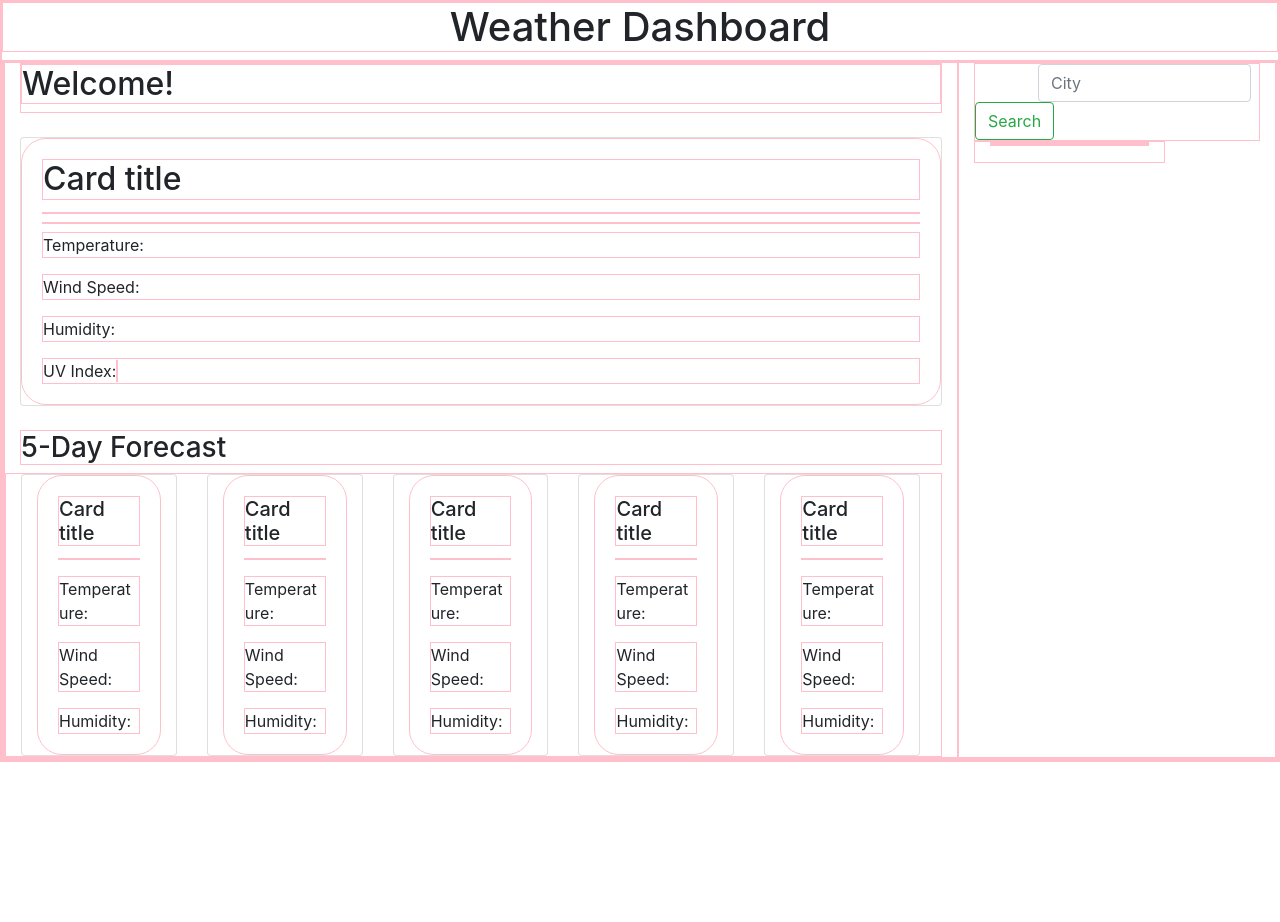
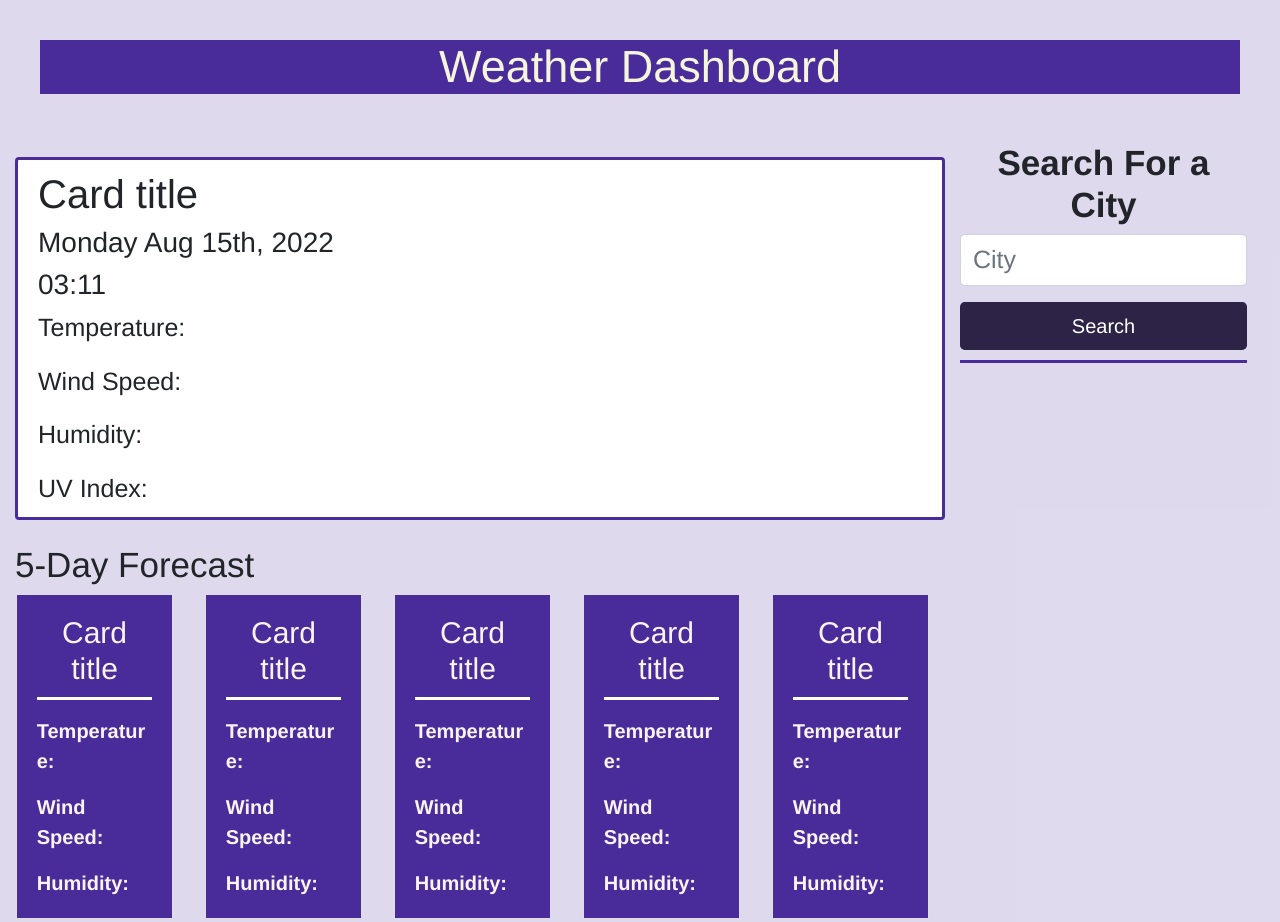
Before and after one commit to mstan19/weatherDashboardMelissaS, a plain HTML site: page index.html in a window 1280 px wide. Before the commit the page ends 800 px from the top, so only its background shows below. Drawn offline with nearby package versions, Linux system fonts and the light colour scheme.

Commit message:
styled the dashboard

```diff
--- a/assets/script.js
+++ b/assets/script.js
@@ -109,8 +109,6 @@ function fiveDayWeather (data) {
     $("#date3").text(moment().add(4, 'days').format("MM-DD-YYYY"));
     $("#date4").text(moment().add(5, 'days').format("MM-DD-YYYY"));
 
-    <img src='https://openweathermap.org/img/w/${a.daily[b].weather[0].icon}.png' alt="Weather icon" class="mx-auto"/>
-
     for (let i = 0; i < 5; i++) {
         var fiveDayWindEl = $("#wind" + i);
         var fiveDayTempEl = $("#temp" + i);
--- a/assets/style.css
+++ b/assets/style.css
@@ -1,11 +1,86 @@
 * {
-    border: rgb(255, 192, 203) 1px solid;
+    font-family:'Franklin Gothic Medium', 'Arial Narrow', Arial, sans-serif ;
 }
+
+/* border: rgb(255, 192, 203) 1px solid; */
 
 .websiteTitle {
     text-align: center;
+    background-color: #4a2b9a;
+    color: beige;
+    font-size: 45px;
+
 }
 
 .card-body {
-    border-radius: 25px;
+    background-color: #4a2b9a;
+    color: rgb(249, 244, 244);
+    font-weight: bold;
+    font-size: 20px;
 }
+
+#userCity {
+    text-align:left;
+    font-size: 40px;
+}
+
+h2,h5 {
+    font-size: 30px;
+    text-align: center;
+}
+
+#search {
+    background-color: #2d2347;
+    color: white;
+}
+
+#inputCity {
+    font-size: 25px;
+}
+
+#fiveDayForecast {
+    justify-content: space-around;
+}
+
+.mainWeather {
+    background-color: white;
+    margin-left: 10px;
+}
+
+
+#currentweather {
+   margin-top: 15px;
+   border: 3px solid #4a2b9a;
+   padding: 10px;
+   font-size: 25px;
+}
+
+#titleSearch {
+    font-size:35px;
+    font-weight:bold;
+}
+
+#tileFive {
+    font-size: 35px;
+}
+
+.container-fluid {
+    background-color: #4a2b9a2d;
+    padding-bottom: 50px;
+}
+
+.topWebsite {
+    background-color: #4a2b9a2d;
+    border-bottom: 2 px solid;
+    padding: 40px;
+}
+
+.searching {
+    padding-bottom: 10px;
+    border-bottom: 3px solid #4a2b9a;
+}
+
+.card-title {
+    padding-bottom: 10px;
+    border-bottom: 3px solid white;
+}
--- a/index.html
+++ b/index.html
@@ -13,19 +13,17 @@
   <title>Weather Dashboard</title>
 </head>
 <body>
+  <div class="topWebsite">
     <h1 class="websiteTitle">Weather Dashboard</h1>
+  </div>
 
   <div class="container-fluid">
     <div class="row">
       <main class="col-9">
-          <section class="greeting">
-            <h2>Welcome!</h2>
-          </section>
 
-          <br>
           <div class="card align-self-end card ml-auto" id="currentweather">
-            <div class="card-body">
-              <h2 class="card-title" id="userCity">Card title</h2>
+            <div class="mainWeather">
+              <h2 class="city-title" id="userCity">Card title</h2>
               <h3 id="currentDate"></h3>
               <h3 id="currentTime"></h3>
               <p class="card-text" id="tempC">Temperature: </p>
@@ -37,9 +35,9 @@
             </div>
           </div>
           <br>
-          <h3>5-Day Forecast</h3>
+          <h3 id="tileFive">5-Day Forecast</h3>
           <section class="card-deck mr-auto align-self-start" id="fiveDayForecast">
-            <div class="col-sm-2 card">
+            <div class="col-sm-2 card p-0">
               <div class="card-body">
                 <h5 class="card-title" id="date0">Card title</h5>
                 <p class="card-text" id="weatherCondition"></p>
@@ -49,7 +47,7 @@
               </div>
             </div>
 
-            <div class="col-sm-2 card">
+            <div class="col-sm-2 card p-0">
               <div class="card-body">
                 <h5 class="card-title" id="date1">Card title</h5>
                 <p class="card-text" id="weatherCondition"></p>
@@ -59,7 +57,7 @@
               </div>
             </div>
 
-            <div class="col-sm-2 card">
+            <div class="col-sm-2 card p-0">
               <div class="card-body">
                 <h5 class="card-title" id="date2">Card title</h5>
                 <p class="card-text" id="weatherCondition"></p>
@@ -69,7 +67,7 @@
               </div>
             </div>
 
-            <div class="col-sm-2 card">
+            <div class="col-sm-2 card p-0">
               <div class="card-body">
                 <h5 class="card-title" id="date3">Card title</h5>
                 <p class="card-text" id="weatherCondition"></p>
@@ -79,7 +77,7 @@
               </div>
             </div>
 
-            <div class="col-sm-2 card">
+            <div class="col-sm-2 card p-0">
               <div class="card-body">
                 <h5 class="card-title" id="date4">Card title</h5>
                 <p class="card-text" id="weatherCondition"></p>
@@ -91,10 +89,11 @@
           </section>
       </main>
 
-      <aside class="col-3">
-        <form class="align-self-end form-inline">
-          <input class="userInput form-control ml-auto mr-sm-2 w-75" type="search" placeholder="City" id="inputCity" aria-label="Search">
-          <button class="btn btn-outline-success my-2 my-sm-0 w-20" id="search" type="submit">Search</button>
+      <aside class="col-3 pr-5">
+          <h2 id="titleSearch">Search For a City</h2>
+          <form class="row searching">
+            <input class="col-12 mb-3 userInput form-control" type="search" placeholder="City" id="inputCity" aria-label="Search">
+            <button class="col-12 btn-lg btn" id="search" type="submit">Search</button>
           </form>
           <div class="col-12 col-md-8">
             <div id="searchHistory"></div>
```
Lines whose indentation alone changed are shown as unchanged.
